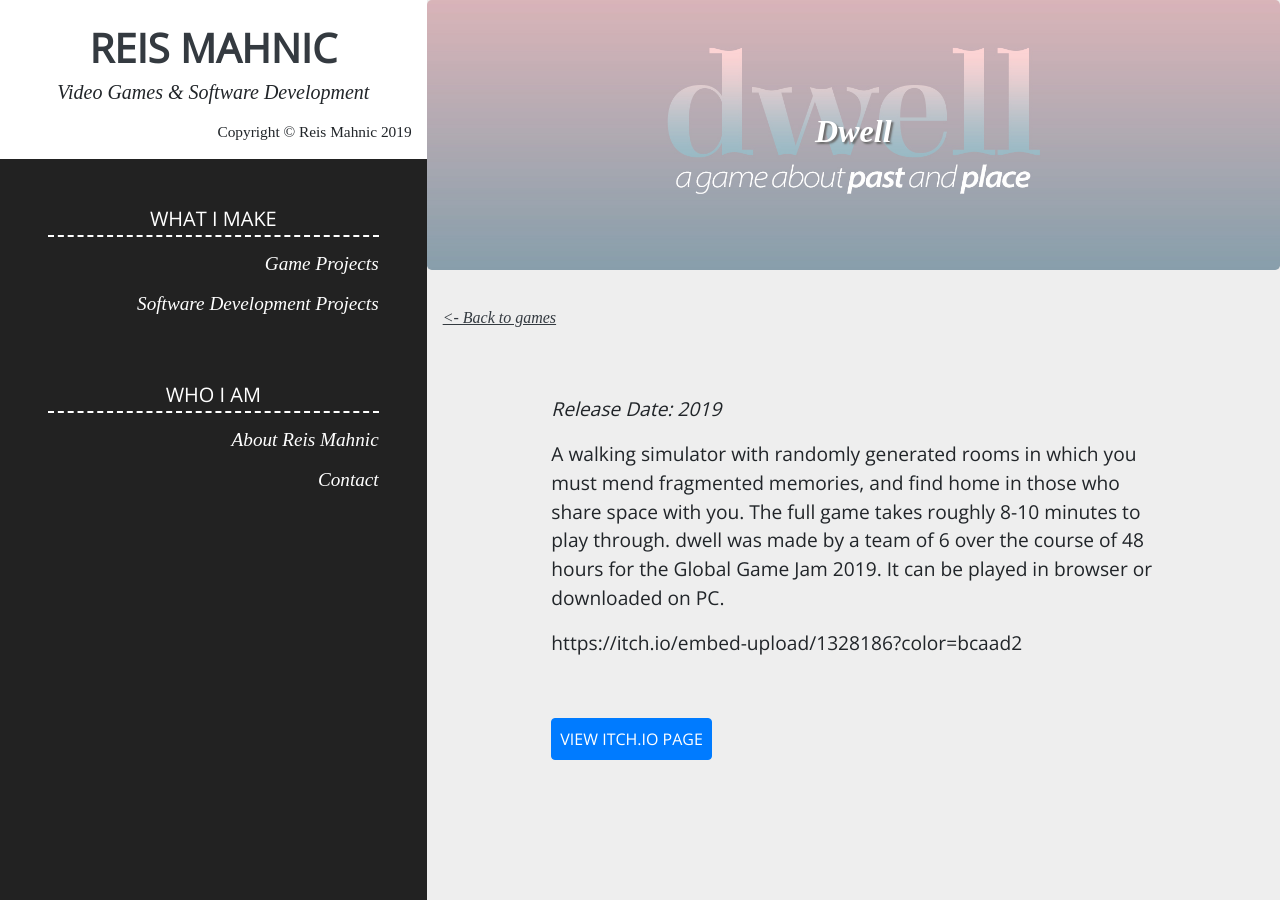
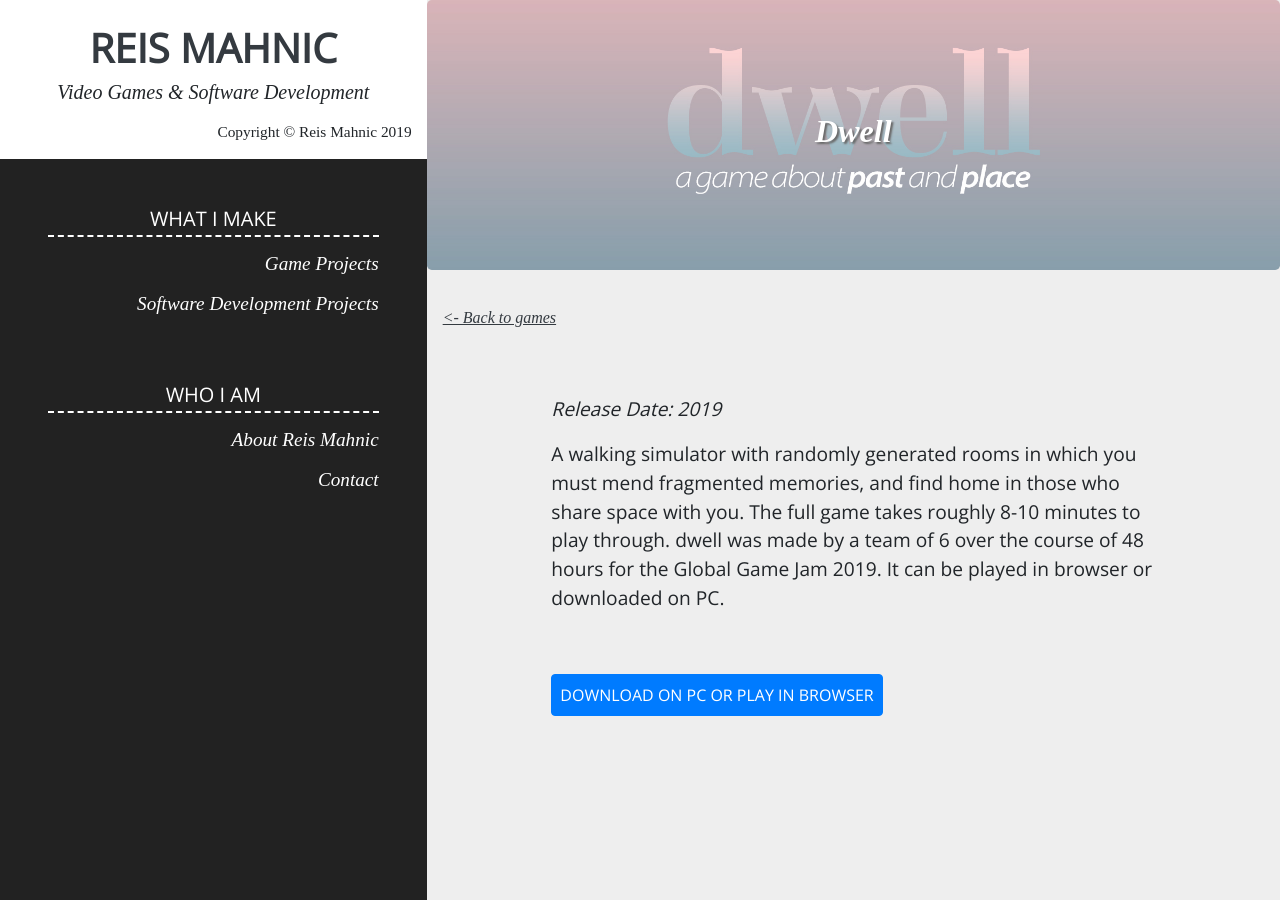
Before and after one commit to reismahnic/reis-mahnic, a Jekyll site: the page built from _games/dwell.md, in a window 1280 px wide. Built offline with Jekyll 4.4.1, drawn with Linux system fonts in a browser that asks for light colours.

Commit message:
Update Game “dwell”

```diff
--- a/_games/dwell.md
+++ b/_games/dwell.md
@@ -6,8 +6,6 @@ order: 3
 ---
 A walking simulator with randomly generated rooms in which you must mend fragmented memories, and find home in those who share space with you. The full game takes roughly 8-10 minutes to play through. dwell was made by a team of 6 over the course of 48 hours for the Global Game Jam 2019. It can be played in browser or downloaded on PC.
 
-https://itch.io/embed-upload/1328186?color=bcaad2
-
 <br>
 
-[VIEW ITCH.IO PAGE ](http://www.google.com){: .btn .btn-primary .p-2}
+[DOWNLOAD ON PC OR PLAY IN BROWSER ](http://www.google.com){: .btn .btn-primary .p-2}
```
